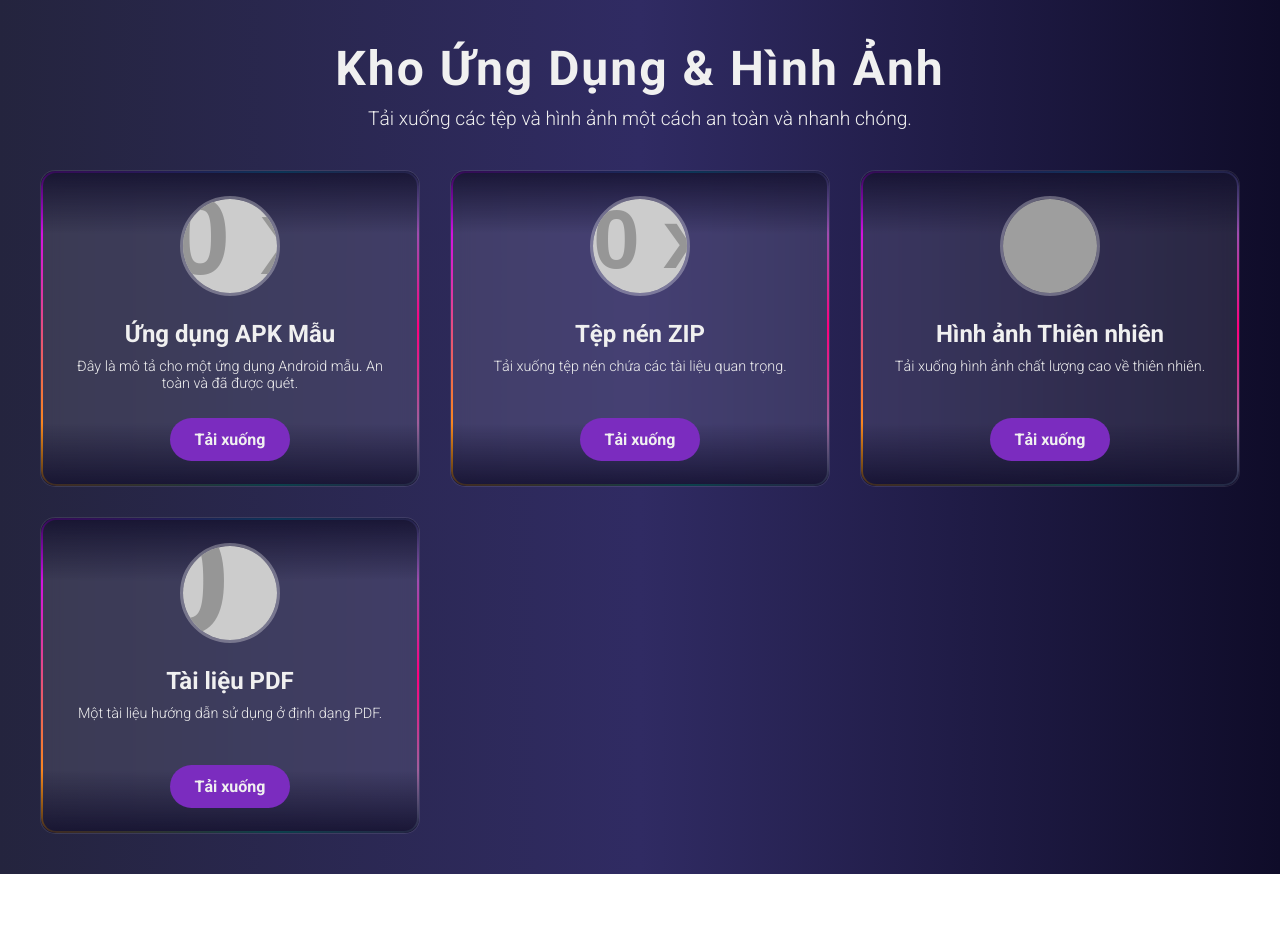
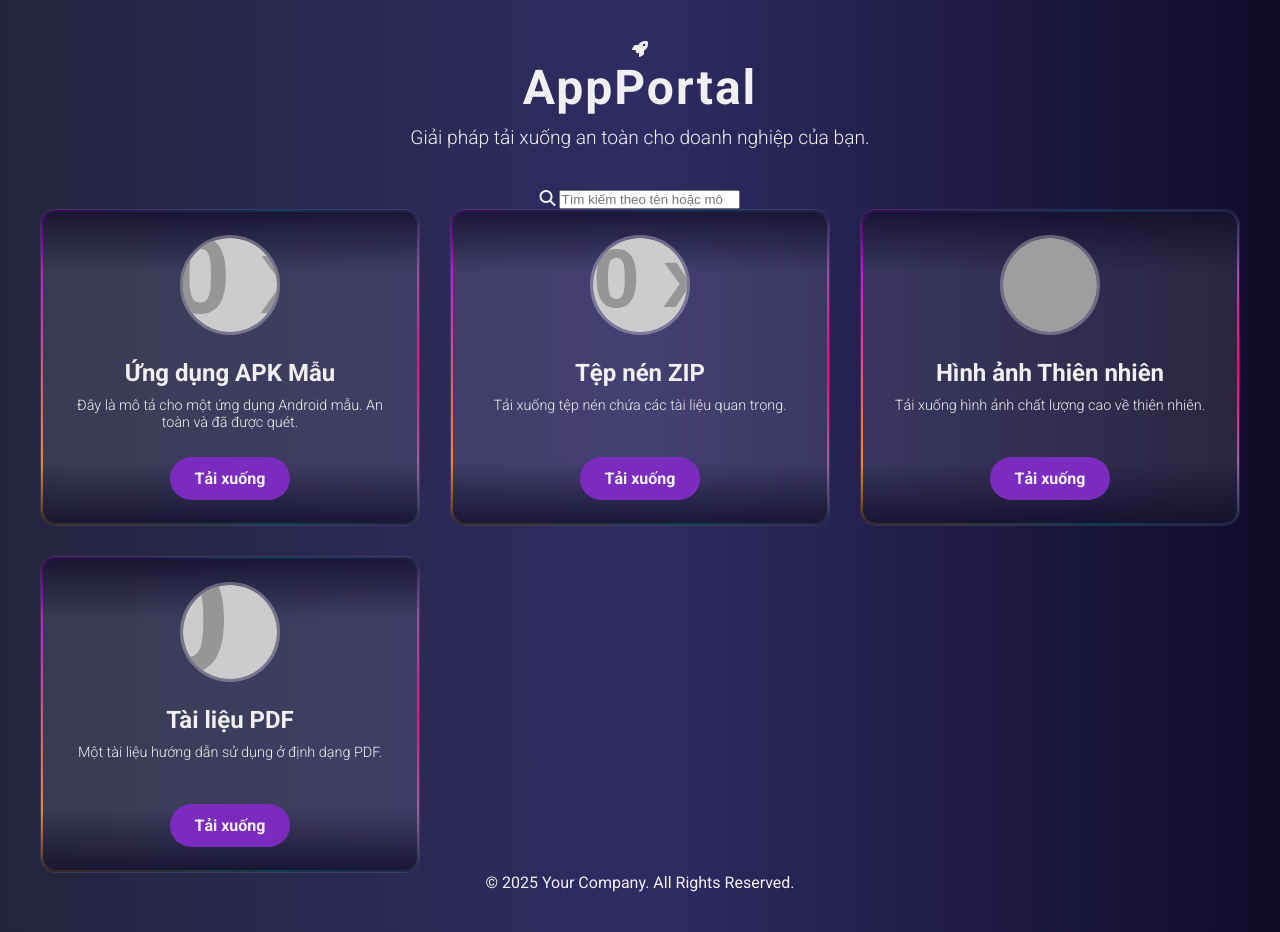
Before and after one commit to tangphathackers/tangphathackers.github.io, a plain HTML site: page index.html in a window 1280 px wide. Before the commit the page ends 874 px from the top, so only its background shows below. Drawn offline with Linux system fonts and the light colour scheme; grey boxes are pictures that could not be loaded; placeholder pictures from the web are drawn by us.

Commit message:
Update index.html

```diff
--- a/index.html
+++ b/index.html
@@ -3,22 +3,45 @@
 <head>
     <meta charset="UTF-8">
     <meta name="viewport" content="width=device-width, initial-scale=1.0">
-    <title>Trang Tải Xuống Hiện Đại</title>
+    <title>Cổng Thông Tin Tải Xuống</title>
     <link rel="stylesheet" href="style.css">
     <link rel="preconnect" href="https://fonts.googleapis.com">
     <link rel="preconnect" href="https://fonts.gstatic.com" crossorigin>
     <link href="https://fonts.googleapis.com/css2?family=Roboto:wght@300;400;700&display=swap" rel="stylesheet">
+    <link rel="stylesheet" href="https://cdnjs.cloudflare.com/ajax/libs/font-awesome/6.2.0/css/all.min.css">
 </head>
 <body>
+
     <div class="container">
         <header>
-            <h1>Kho Ứng Dụng & Hình Ảnh</h1>
-            <p>Tải xuống các tệp và hình ảnh một cách an toàn và nhanh chóng.</p>
+            <div class="logo">
+                <i class="fa-solid fa-rocket"></i>
+                <h1>AppPortal</h1>
+            </div>
+            <p>Giải pháp tải xuống an toàn cho doanh nghiệp của bạn.</p>
         </header>
+
+        <div class="controls">
+            <div class="filter-container">
+                <nav id="filter-buttons">
+                    <!-- Các nút lọc sẽ được JS chèn vào đây -->
+                </nav>
+            </div>
+            <div class="search-container">
+                <i class="fa-solid fa-magnifying-glass"></i>
+                <input type="search" id="search-input" placeholder="Tìm kiếm theo tên hoặc mô tả...">
+            </div>
+        </div>
+
         <main id="app-grid">
             <!-- Các ứng dụng và file sẽ được chèn vào đây bởi JavaScript -->
         </main>
+
+        <footer>
+            <p>&copy; 2025 Your Company. All Rights Reserved.</p>
+        </footer>
     </div>
+
     <script src="script.js"></script>
 </body>
 </html>
```
